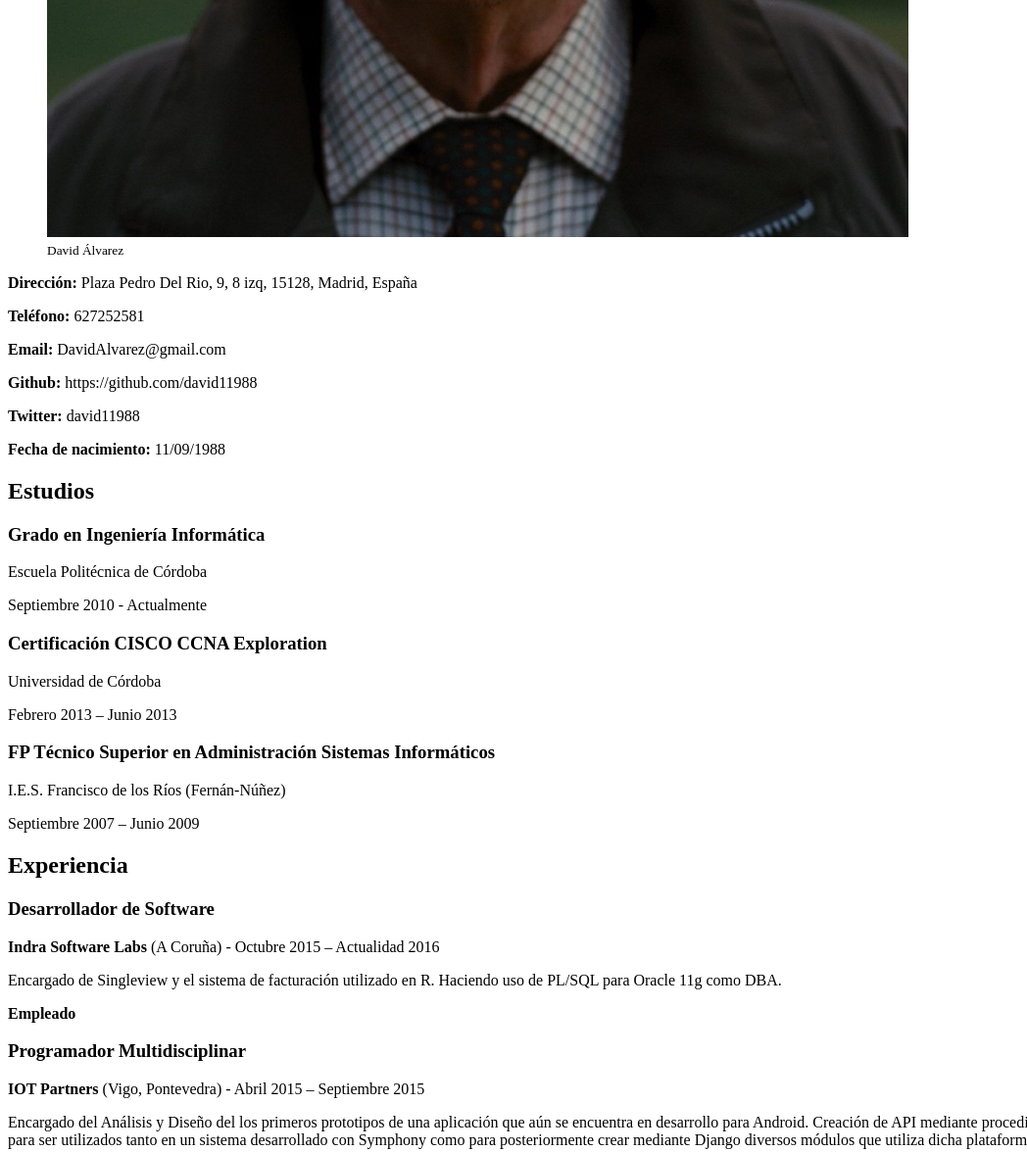
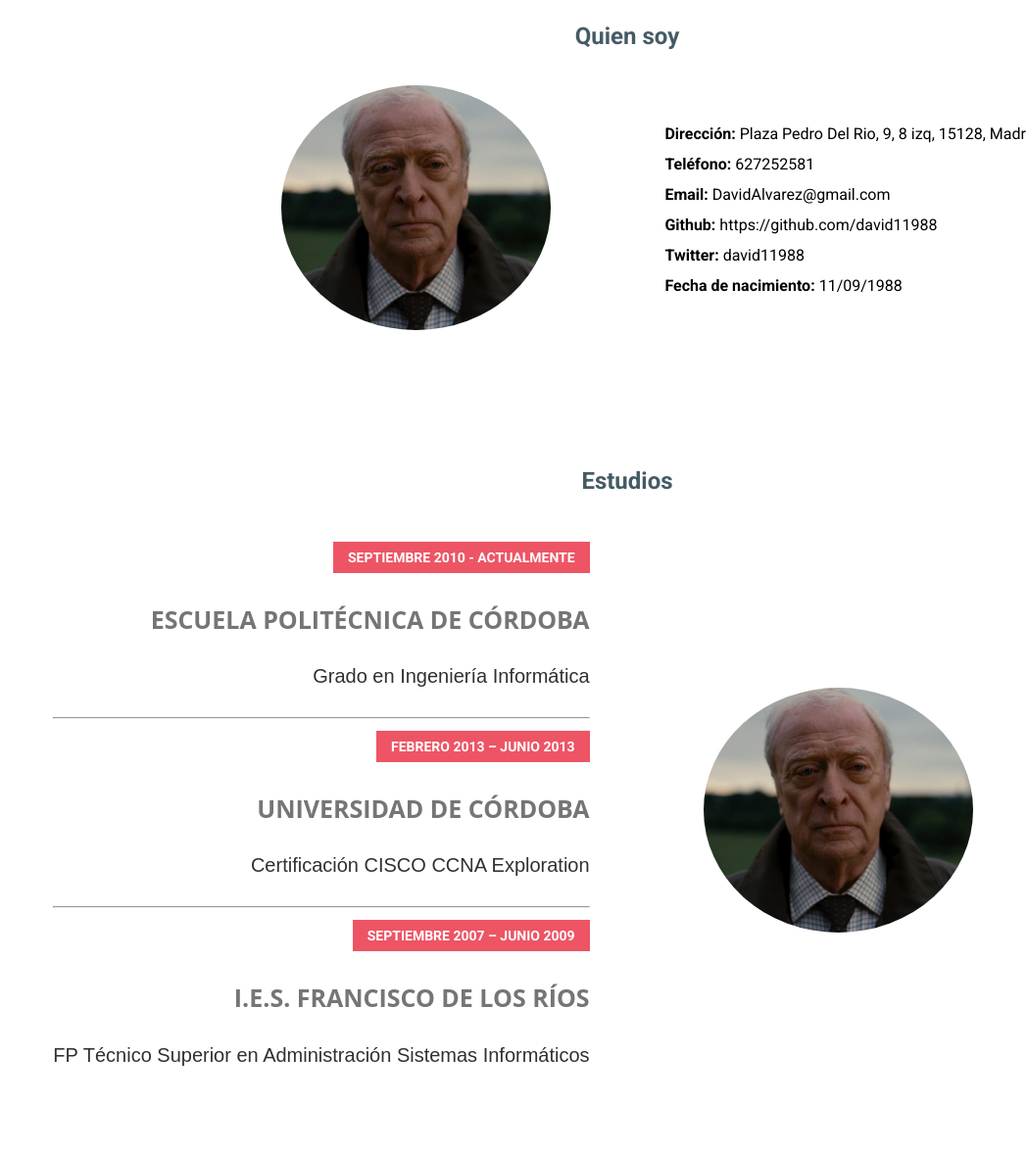
Before and after one commit to dalvarezdp/curriculum, a plain HTML site: page index.html in a window 1280 px wide. Shown: the part 847-2023 px from the top of the page at 98% size, without its empty margins (0-1048 px from the left). Drawn offline with Linux system fonts and the light colour scheme.

Commit message:
Añado css para portada y estudios

```diff
--- a/index.html
+++ b/index.html
@@ -5,13 +5,14 @@
     <meta charset="utf-8">
     <title>Currículum</title>
     <link rel="stylesheet" href="style/style.css">
+    <link href="http://fonts.googleapis.com/css?family=Roboto:400,700" rel="stylesheet" type="text/css" />
 </head>
 
 <body>
     <header class="header">
-        <h1 class="title">Currículum</h1>
+        <h1 class="title">Currículum Vitae</h1>
         <!-- <img src="images/batman.jpg" alt="" class="title-img"> -->
-        <div id="title-img-animation" class="title-img"></div>
+        <div id="title-img" class="title-img"></div>
         <p class="title-cite">David Álvarez del Pino</p>
     </header>
 
@@ -38,57 +39,74 @@
         </ul>
     </nav>
 
-    <main>
-        <section id="quien-soy">
-            <header>
+    <main class="container">
+        <section id="quien-soy" class="quien-soy clearfix section-content">
+            <div class="row-flex">
+                <header class="flex-item">
                     <h2>Quien soy</h2>
                 </header>
-            <article>
-                <div class="my-photo">
+            </div>
+            <div class="row-flex">
+                <div class="my-photo flex-item">
                     <figure class="perfil-photo">
                         <img src="images/alfred.jpg" alt="Foto sobre mi">
-                        <figcaption class="photo-name">
-                            <small>David Álvarez</small>
-                        </figcaption>
                     </figure>
                 </div>
-                <div class="my-info">
-                    <p><strong>Dirección: </strong> Plaza Pedro Del Rio, 9, 8 izq, 15128, Madrid, España</p>
-                    <p><strong>Teléfono: </strong> 627252581</p>
-                    <p><strong>Email: </strong> DavidAlvarez@gmail.com</p>
-                    <p><strong>Github: </strong> https://github.com/david11988</p>
-                    <p><strong>Twitter: </strong> david11988</p>
-                    <p><strong>Fecha de nacimiento: </strong> 11/09/1988</p>
+                <div class="my-info flex-item">
+                    <ul>
+                        <li><strong>Dirección: </strong> Plaza Pedro Del Rio, 9, 8 izq, 15128, Madrid, España</li>
+                        <li><strong>Teléfono: </strong> 627252581</li>
+                        <li><strong>Email: </strong> DavidAlvarez@gmail.com</li>
+                        <li><strong>Github: </strong> https://github.com/david11988</li>
+                        <li><strong>Twitter: </strong> david11988</li>
+                        <li><strong>Fecha de nacimiento: </strong> 11/09/1988</li>
+                    </ul>
                 </div>
-            </article>
+            </div>
+
         </section>
 
 
-        <section id="estudios">
-            <header>
+        <section id="estudios" class="estudios clearfix section-content">
+            <div class="row-flex">
+                <header class="flex-item">
                     <h2>Estudios</h2>
                 </header>
-            <article class="studies-item">
+            </div>
+            <div class="row-flex">
+                <div class="studies-info flex-item">
+                    <ul>
+                        <li>
                             <div class="my-studies">
-                    <h3>Grado en Ingeniería Informática</h3>
-                    <p>Escuela Politécnica de Córdoba</p>
-                    <span>Septiembre 2010 - Actualmente</span>
+                                <p>Septiembre 2010 - Actualmente</p>
+                                <h3>Escuela Politécnica de Córdoba</h3>
+                                <h4>Grado en Ingeniería Informática</h4>
                             </div>
-            </article>
-            <article class="studies-item">
+                            <hr>
+                        </li>
+                        <li>
                             <div class="my-studies">
-                    <h3>Certificación CISCO CCNA Exploration</h3>
-                    <p>Universidad de Córdoba</p>
-                    <span>Febrero 2013 – Junio 2013</span>
+                                <p>Febrero 2013 – Junio 2013</p>
+                                <h3>Universidad de Córdoba</h3>
+                                <h4>Certificación CISCO CCNA Exploration</h4>
                             </div>
-            </article>
-            <article class="studies-item">
+                            <hr>
+                        </li>
+                        <li>
                             <div class="my-studies">
-                    <h3>FP Técnico Superior en Administración Sistemas Informáticos</h3>
-                    <p>I.E.S. Francisco de los Ríos (Fernán-Núñez)</p>
-                    <span>Septiembre 2007 – Junio 2009</span>
+                                <p>Septiembre 2007 – Junio 2009</p>
+                                <h3>I.E.S. Francisco de los Ríos</h3>
+                                <h4>FP Técnico Superior en Administración Sistemas Informáticos</h4>
                             </div>
-            </article>
+                        </li>
+                    </ul>
+                </div>
+                <div class="studies-img flex-item">
+                    <figure class="perfil-photo">
+                        <img src="images/alfred.jpg" alt="Foto sobre mi">
+                    </figure>
+                </div>
+            </div>
         </section>
         <section id="experiencia">
             <header>
@@ -196,3 +214,5 @@
 </body>
 
 </html>
+
+</html>
--- a/style/style.css
+++ b/style/style.css
@@ -0,0 +1,237 @@
+/* referencia de colores */
+
+.dark-primary-color {
+    background: #455A64;
+}
+
+.default-primary-color {
+    background: #607D8B;
+}
+
+.light-primary-color {
+    background: #CFD8DC;
+}
+
+.text-primary-color {
+    color: #FFFFFF;
+}
+
+.accent-color {
+    background: #FF5722;
+}
+
+.primary-text-color {
+    color: #212121;
+}
+
+.secondary-text-color {
+    color: #757575;
+}
+
+.divider-color {
+    border-color: #BDBDBD;
+}
+
+* {
+    box-sizing: border-box;
+}
+
+html {
+    height: 100%;
+}
+
+body {
+    margin: 0px;
+    font-family: 'Roboto', sans-serif;
+    height: 100%;
+}
+
+h2 {
+    color: #455A64;
+}
+
+.navbar {
+    display: flex;
+    justify-content: center;
+    width: 100%;
+    background: #455A64;
+    position: fixed;
+    top: 0;
+}
+
+.navbar>.navbar-list {
+    list-style-type: none;
+    margin: 0;
+    padding-left: 0;
+    float: right;
+    font-size: 0;
+}
+
+.navbar>.navbar-list>.navbar-item {
+    display: inline-block;
+    font-size: 16px;
+}
+
+.navbar>.navbar-list>.navbar-item>.navbar-link {
+    display: inline-block;
+    text-decoration: none;
+    padding: 20px;
+    color: #CFD8DC;
+    transition: all 0.5s;
+}
+
+.navbar>.navbar-list>.navbar-item.active>.navbar-link {
+    color: #FFFFFF;
+    background-color: #607D8B;
+}
+
+.navbar>.navbar-list>.navbar-item>.navbar-link:hover {
+    color: #FFFFFF;
+    background-color: #607D8B;
+}
+
+.header>.title {
+    position: absolute;
+    top: 30%;
+    width: 100%;
+    color: #FFFFFF;
+    text-align: center;
+    font-size: 70px;
+    /*visibility: hidden;
+    animation: titleAnimation 2s forwards;
+    animation-delay: 0.5s;*/
+}
+
+.header>.title-cite {
+    position: absolute;
+    top: 50%;
+    color: #CFD8DC;
+    width: 100%;
+    text-align: center;
+    font-size: 34px;
+    /*opacity: 0;
+    animation: subtitleAnimation 3s forwards;
+    animation-delay: 0.8s;*/
+}
+
+.header>.title-img {
+    width: 100%;
+    background-image: url("../images/portada.png");
+    height: 100vh;
+    background-size: 100% 100%;
+    background-repeat: no-repeat;
+    background-position: center center;
+    transition: all 0.5s;
+}
+
+.section-content {
+    padding-top: 50px;
+    padding-bottom: 50px;
+}
+
+.row-flex {
+    display: flex;
+    flex-flow: row wrap;
+}
+
+.flex-item {
+    display: flex;
+    flex-direction: column;
+    align-items: center;
+    justify-content: center;
+    flex: 1;
+}
+
+.quien-soy>.row-flex>.my-photo {
+    align-items: flex-end;
+    margin-right: 3%;
+}
+
+.quien-soy>.row-flex>.my-info {
+    align-items: flex-start;
+    margin-left: 3%;
+}
+
+.quien-soy>.row-flex>.my-info ul {
+    padding: 0px;
+}
+
+.quien-soy>.row-flex>.my-info li {
+    margin-top: 12px;
+    margin-bottom: 12px;
+    text-decoration: none;
+    list-style-type: none;
+}
+
+.estudios>.row-flex>.studies-info {
+    align-items: flex-end;
+    margin-right: 3%;
+}
+
+.estudios>.row-flex>.studies-img {
+    align-items: flex-start;
+    margin-left: 3%;
+}
+
+.estudios>.row-flex>.studies-info ul {
+    padding: 0px;
+}
+
+.estudios>.row-flex>.studies-info li {
+    margin-top: 12px;
+    margin-bottom: 12px;
+    text-decoration: none;
+    list-style-type: none;
+    text-align: right;
+}
+
+.estudios>.row-flex>.studies-info>ul>li>.my-studies p {
+    color: #FFFFFF;
+    display: inline-block;
+    font-size: 14px;
+    font-weight: bold;
+    text-transform: uppercase;
+    margin-bottom: 20px;
+    padding: 8px 15px;
+    margin: 0 0 30px 0;
+    box-shadow: inset 40em 0 0 0 #ED5565;
+}
+
+.estudios>.row-flex>.studies-info>ul>li>.my-studies h3 {
+    font: 25px 'Open Sans', sans-serif;
+    font-weight: 700;
+    text-transform: uppercase;
+    color: #757575;
+    margin: 0px;
+}
+
+.estudios>.row-flex>.studies-info>ul>li>.my-studies h4 {
+    font-size: 20px;
+    line-height: 30px;
+    font-weight: normal;
+    color: #313131;
+    margin-bottom: 15px;
+    font-family: 'Raleway', sans-serif;
+    display: block;
+    -webkit-margin-before: 1.33em;
+    -webkit-margin-after: 1.33em;
+    -webkit-margin-start: 0px;
+    -webkit-margin-end: 0px;
+}
+
+.perfil-photo img {
+    height: 250px;
+    max-width: 100%;
+    border-radius: 50%;
+}
+
+.container {}
+
+.clearfix:after {
+    content: " ";
+    /* Older browser do not support empty content */
+    visibility: hidden;
+    display: block;
+    height: 0;
+    clear: both;
+}
```
Also changed, not shown: images/portada.png (added). Lines whose indentation alone changed are shown as unchanged.
